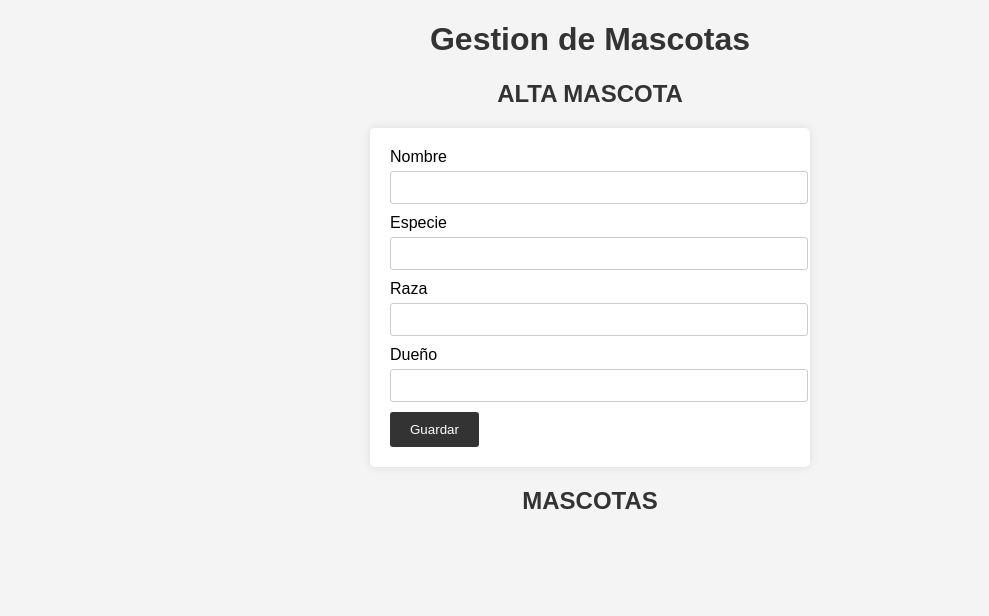
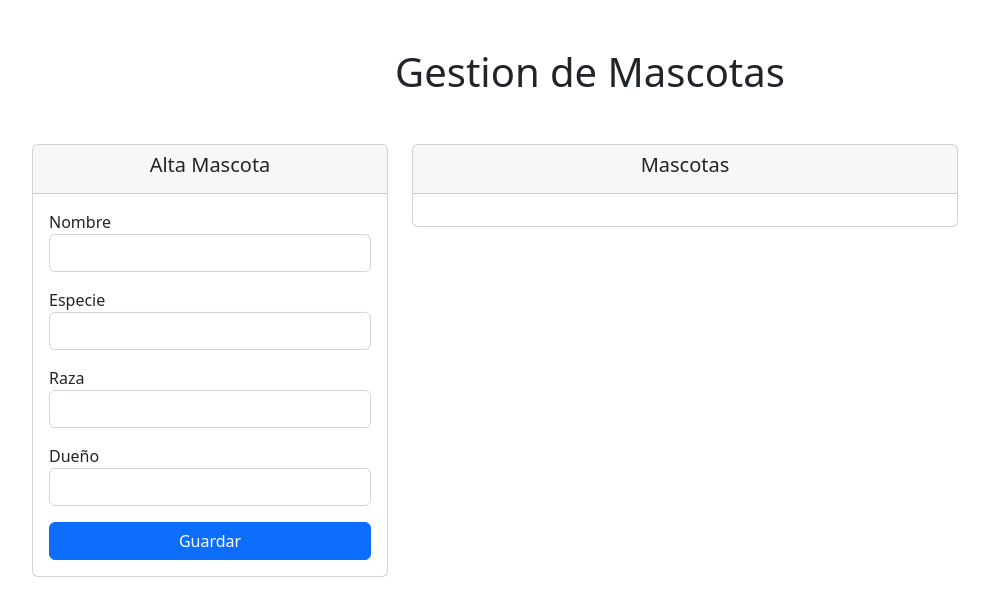
Before and after one commit to MarcosCS2004/Vercel-Despliegue, a Flask app: page / in a window 1280 px wide. Shown: the top 616 px of the page, without its empty margins (50-1039 px from the left). Run offline with Flask 3, Linux system fonts and the light colour scheme; data that the repository does not hold is empty.

Commit message:
first commit

```diff
--- a/templates/index.html
+++ b/templates/index.html
@@ -4,111 +4,15 @@
     <meta charset="UTF-8">
     <meta http-equiv="X-UA-Compatible" content="IE=edge">
     <meta name="viewport" content="width=device-width, initial-scale=1.0">
-    <title>Gestion de Mascotas</title>
-    <style>
-       body {
-        font-family: Arial, sans-serif;
-        background-color: #f4f4f4;
-        margin: 20px;
-    }
-
-    h1 {
-        text-align: center;
-        color: #333;
-    }
-
-    form {
-        background-color: #fff;
-        padding: 20px;
-        border-radius: 5px;
-        box-shadow: 0 0 10px rgba(0, 0, 0, 0.1);
-        max-width: 400px;
-        margin: 0 auto;
-    }
-
-    label {
-        display: block;
-        margin-bottom: 5px;
-    }
-
-    input[type="text"] {
-        width: 100%;
-        padding: 8px;
-        margin-bottom: 10px;
-        border: 1px solid #ccc;
-        border-radius: 3px;
-    }
-
-    button[type="submit"] {
-        padding: 10px 20px;
-        background-color: #333;
-        color: #fff;
-        border: none;
-        border-radius: 3px;
-        cursor: pointer;
-    }
-
-    button[type="submit"]:hover {
-        background-color: #555;
-    }
-
-    table {
-        width: 100%;
-        border-collapse: collapse;
-        margin-top: 20px;
-    }
-
-    th, td {
-        border: 1px solid #ddd;
-        padding: 8px;
-        text-align: left;
-    }
-
-    th {
-        background-color: #f2f2f2;
-    }
-
-    tr:nth-child(even) {
-        background-color: #f9f9f9;
-    }
-    #editar, #eliminar {
-            display: inline-block;
-            padding: 8px 16px;
-            text-decoration: none;
-            border-radius: 3px;
-            transition: background-color 0.3s ease;
-        }
-
-        #editar {
-            background-color: #4CAF50; /* Color verde para editar */
-            color: white;
-        }
-
-        #eliminar {
-            background-color: #f44336; /* Color rojo para eliminar */
-            color: white;
-        }
-
-        #editar:hover, #eliminar:hover {
-            opacity: 0.8;
-        }
-        .mensaje-flash {
-            padding: 10px;
-            margin-bottom: 10px;
-            border-radius: 5px;
-            color: #fff;
-            font-weight: bold;
-            background-color: #4CAF50; /* Verde para mensajes de éxito */
-        }
-        h5{
-            text-align: center;
-    color: #333;
-    font-size: 1.5em; /* Tamaño de fuente */
-    margin-top: 20px; /* Margen superior */
-    margin-bottom: 20px; /* Margen inferior */
-    text-transform: uppercase; /* Convertir el texto a mayúsculas */
-        }
-    </style>
+    <title>Gestion de</title>
+    <link href="https://cdn.jsdelivr.net/npm/bootstrap@5.2.0-beta1/dist/css/bootstrap.min.css"
+                rel="stylesheet"
+                integrity="sha384-0evHe/X+R7YkIZDRvuzKMRqM+OrBnVFBL6DOitfPri4tjfHxaWutUpFmBp4vmVor"
+                crossorigin="anonymous">
+    <script src="https://cdn.jsdelivr.net/npm/bootstrap@5.0.2/dist/js/bootstrap.bundle.min.js"
+            integrity="sha384-MrcW6ZMFYlzcLA8Nl+NtUVF0sA7MsXsP1UyJoMp4YLEuNSfAP+JcXn/tWtIaxVXM"
+            crossorigin="anonymous">
+    </script>
 </head>
 <body>
     <div class="container">
@@ -170,9 +74,9 @@
                                                 <input type="text" class="form-control" value="{{mascota.raza}}" name="raza">
                                                 <small>Dueño</small>
                                                 <input type="text" class="form-control" value="{{mascota.duenio}}" name="duenio">
-                                                <button class="btn btn-primary btn-sm mt-3" type="submit" id="editar">Editar</button>
+                                                <button class="btn btn-primary btn-sm mt-3" type="submit">Editar</button>
                                                 <a href="{{url_for('deleteMascota', id=mascota.id)}}"
-                                                        class="btn btn-danger btn-sm mt-3" id="eliminar">Eliminar</a>
+                                                        class="btn btn-danger btn-sm mt-3">Eliminar</a>
                                             </form>
                                         </li>
                                     </div>
```
